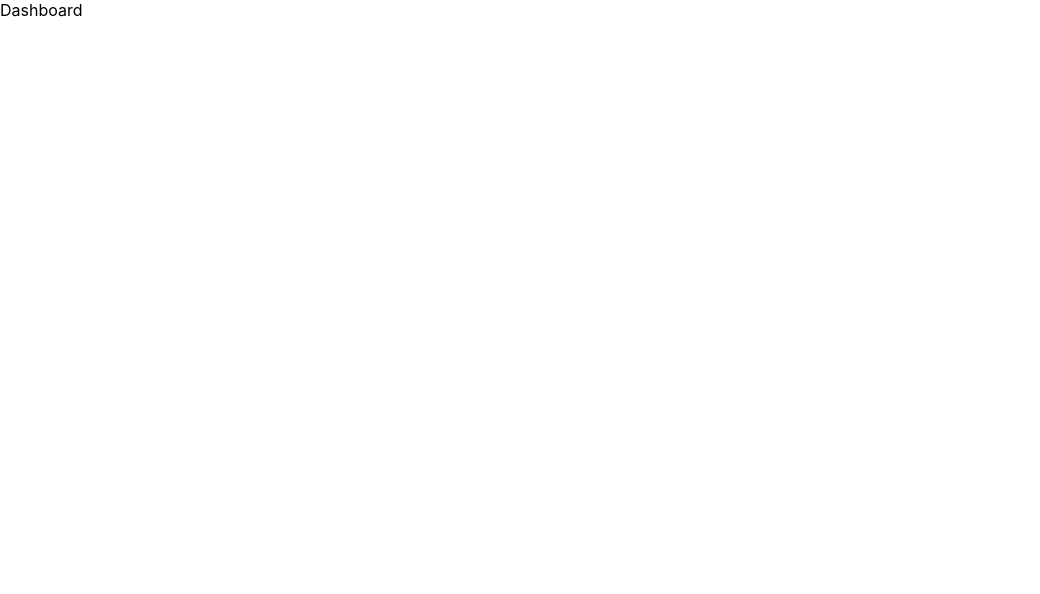
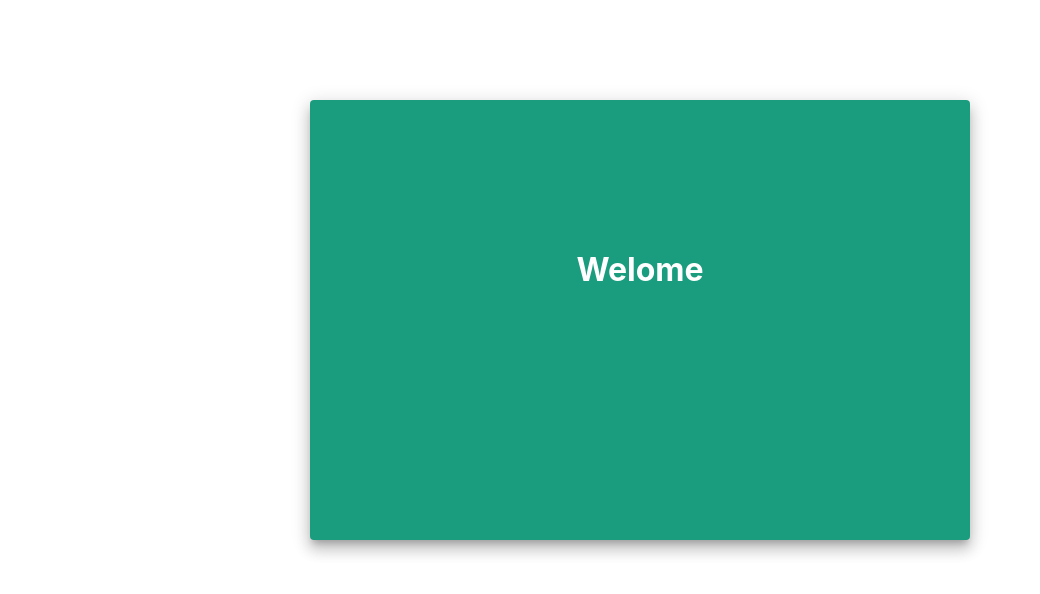
Before and after one commit to NaveenPukal/React_Task, a React (Create React App) app in the folder task/: page /dashboard in a window 1280 px wide. Shown: the top 594 px of the page, without its empty margins (0-1040 px from the left). Built offline with nearby package versions, Linux system fonts and the light colour scheme.

Commit message:
added dashboard page

```diff
--- a/task/src/App.js
+++ b/task/src/App.js
@@ -15,6 +15,7 @@ function App() {
         <main>
           <Switch>
             <Route path="/login" exact={true} component={Login}></Route>
+
             <Route
               path="/dashboard"
               exact={true}
--- a/task/src/Components/Dashboard/Dashboard.js
+++ b/task/src/Components/Dashboard/Dashboard.js
@@ -1,5 +1,26 @@
 import React from "react";
-
-export default function Dashboard() {
-  return <div>Dashboard</div>;
+import { Grid, Paper, Button } from "@material-ui/core";
+export default function Dashboard(props) {
+  const paperStyle = {
+    padding: 20,
+    height: "50vh",
+    margin: "100px auto",
+    width: 620,
+    backgroundColor: "rgb(26 157 126)",
+  };
+  const welcome = {
+    color: "white",
+    marginTop: "130px",
+  };
+  return (
+    <div>
+      <Grid>
+        <Paper elevation={10} style={paperStyle}>
+          <Grid align="center">
+            <h1 style={welcome}>Welome </h1>
+          </Grid>
+        </Paper>
+      </Grid>
+    </div>
+  );
 }
--- a/task/src/Components/Login/LoginForm.js
+++ b/task/src/Components/Login/LoginForm.js
@@ -1,11 +1,8 @@
 import { React, useState, useEffect } from "react";
 import { Grid, Paper, Avatar, TextField, Button } from "@material-ui/core";
 import LockOutlinedIcon from "@mui/icons-material/LockOutlined";
-// import { Navigate } from "react-router-dom";
-// import { useNavigate } from "react-router-dom";
 
-// import { useNavigate } from "react-router-dom";
-export default function LoginForm() {
+export default function LoginForm(props) {
   const paperStyle = {
     padding: 20,
     height: "70vh",
@@ -42,12 +39,11 @@ export default function LoginForm() {
     e.preventDefault();
     setFormErrors(validate(formValues));
     setSubmit(true);
-    // navigate("/dashboard");
   };
 
   useEffect(() => {
     if (Object.keys(formErrors).length === 0 && isSubmit) {
-      console.log(formValues);
+      window.location.href = "/dashboard";
     }
   }, [formErrors]);
 
@@ -73,12 +69,6 @@ export default function LoginForm() {
   };
   return (
     <div>
-      {Object.keys(formErrors).length === 0 && isSubmit ? (
-        <div className="ui message">Signed in successfully </div>
-      ) : (
-        // <Navigate to="/dashboard" replace={true} />
-        <pre></pre>
-      )}
       <form>
         <Grid>
           <Paper elevation={10} style={paperStyle}>
```
Also changed, not shown: 1 other file (tests, documents, lock files or other folders).
